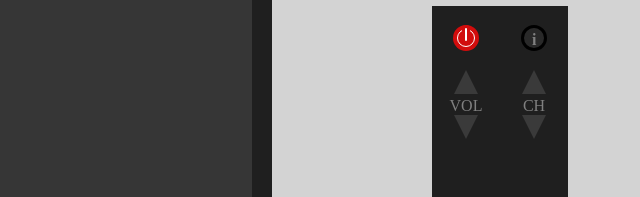
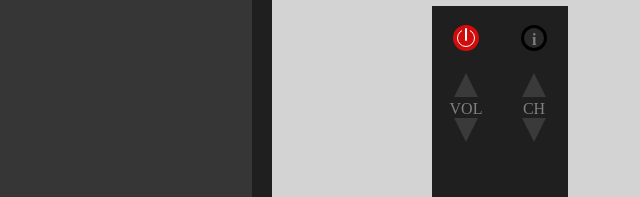
Before and after one commit to MandySpaan/InteractiveTV, a plain HTML site: page index.html in a window 1280 px wide. Shown: the part 226-423 px from the top of the page, 640-1280 px from the left. Drawn offline with Linux system fonts and the light colour scheme.

Commit message:
rearanged remote layout

```diff
--- a/css/styles.css
+++ b/css/styles.css
@@ -165,8 +165,9 @@ body {
     }
 
 #vol-ch {
-    height: 8.5em;
+    height: 7.5em;
     width: 8.5em;
+    padding-top: 0.2em;
     display: flex;
 }
 
@@ -208,7 +209,7 @@ body {
     align-items: center;
     text-align: center;
 
-    height: 7.5em;
+    height: 8.5em;
     width: 7.5em;
 }
 
```
